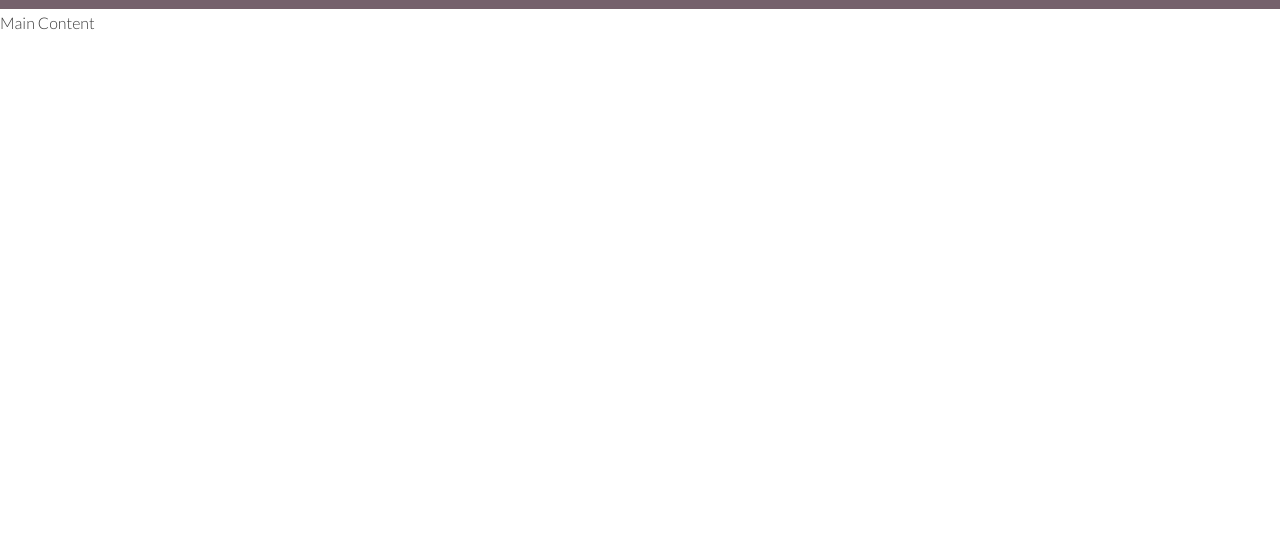
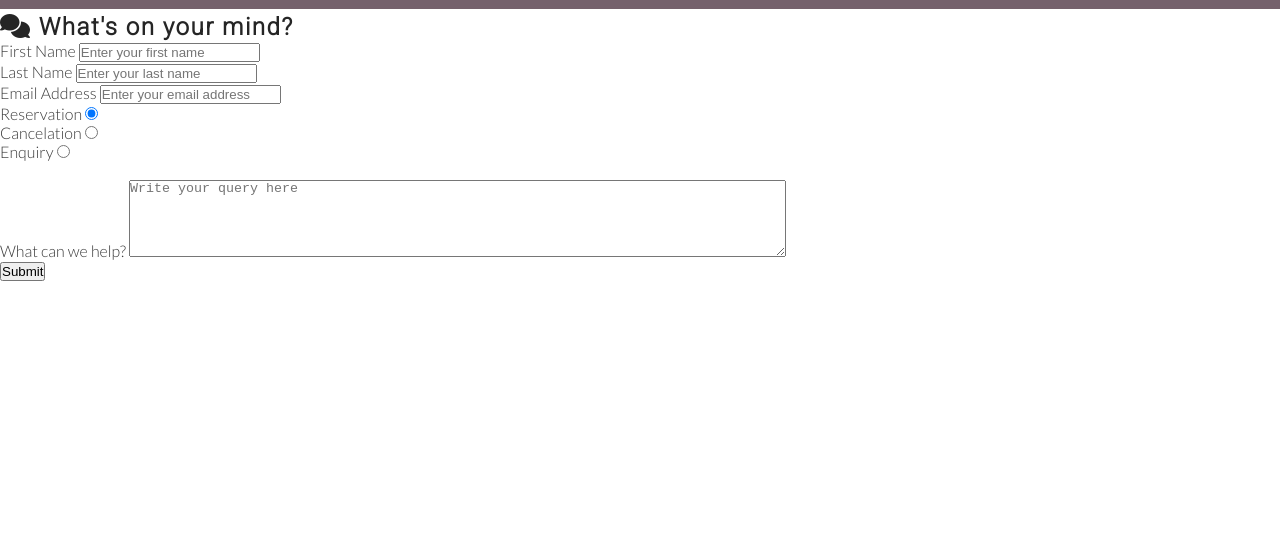
Before and after one commit to thiago-23/coffee-stop, a plain HTML site: page contact.html in a window 1280 px wide. Shown: the part 66-604 px from the top of the page. Drawn offline with Linux system fonts and the light colour scheme.

Commit message:
Add contact form into contact page

```diff
--- a/contact.html
+++ b/contact.html
@@ -35,7 +35,50 @@
     </header>
 
     <!-- Main Content -->
-    <main>Main Content</main>
+    <main>
+        <section id="form-section">
+            <div>
+                <form id="contact-form" method="POST" action="https://formdump.codeinstitute.net">
+                    <h2><i class="fa-solid fa-comments"></i> What's on your mind?</h2>
+                    <!-- Inputs form -->
+                    <label for="first_name">First Name</label>
+                    <input type="text" name="first_name" id="first_name" class="text-input" placeholder="Enter your first name">
+                    <br>
+                    <label for="last_name">Last Name</label>
+                    <input type="text" name="last_name" id="last_name" class="text-input" placeholder="Enter your last name" required>
+                    <br>
+                    <label for="email_address">Email Address</label>
+                    <input type="email" name="email_address" id="email_address" class="text-input"
+                        placeholder="Enter your email address" required>
+                    <br>
+                    <!-- Buttons  -->
+                    <div class="radio-buttons">
+                        <div>
+                            <label for="road">Reservation</label>
+                            <input type="radio" name="contact_request" id="reservation" value="reservation" required checked>
+                        </div>
+                        <div>
+                            <label for="both">Cancelation</label>
+                            <input type="radio" name="contact_request" id="cancelation" value="cancelation" required>
+                        </div>
+                        <div>
+                            <label for="trail">Enquiry</label>
+                            <input type="radio" name="contact_request" id="enquiry" value="enquiry" required>
+                        </div>
+                    </div>
+                    <br>
+                    <div>
+                        <label for="subject">What can we help?</label>
+                        <textarea id="subject" placeholder="Write your query here" name="subject" cols="80" rows="5" required></textarea>
+                        <br>
+                    </div>
+                    <div>
+                        <button type="submit" class="join-button">Submit</button>
+                    </div>
+                </form>
+            </div>
+        </section>
+    </main>
 
     <!-- footer -->
     <footer>
```
